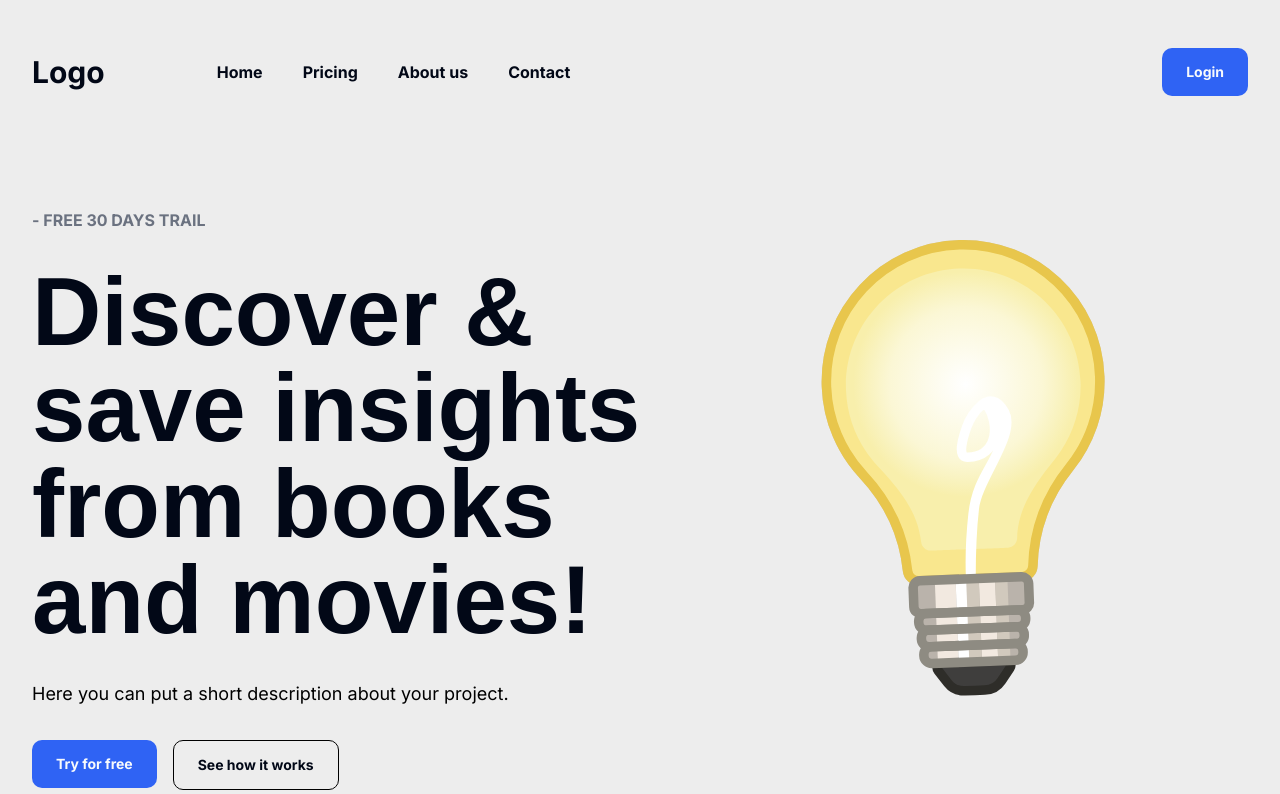
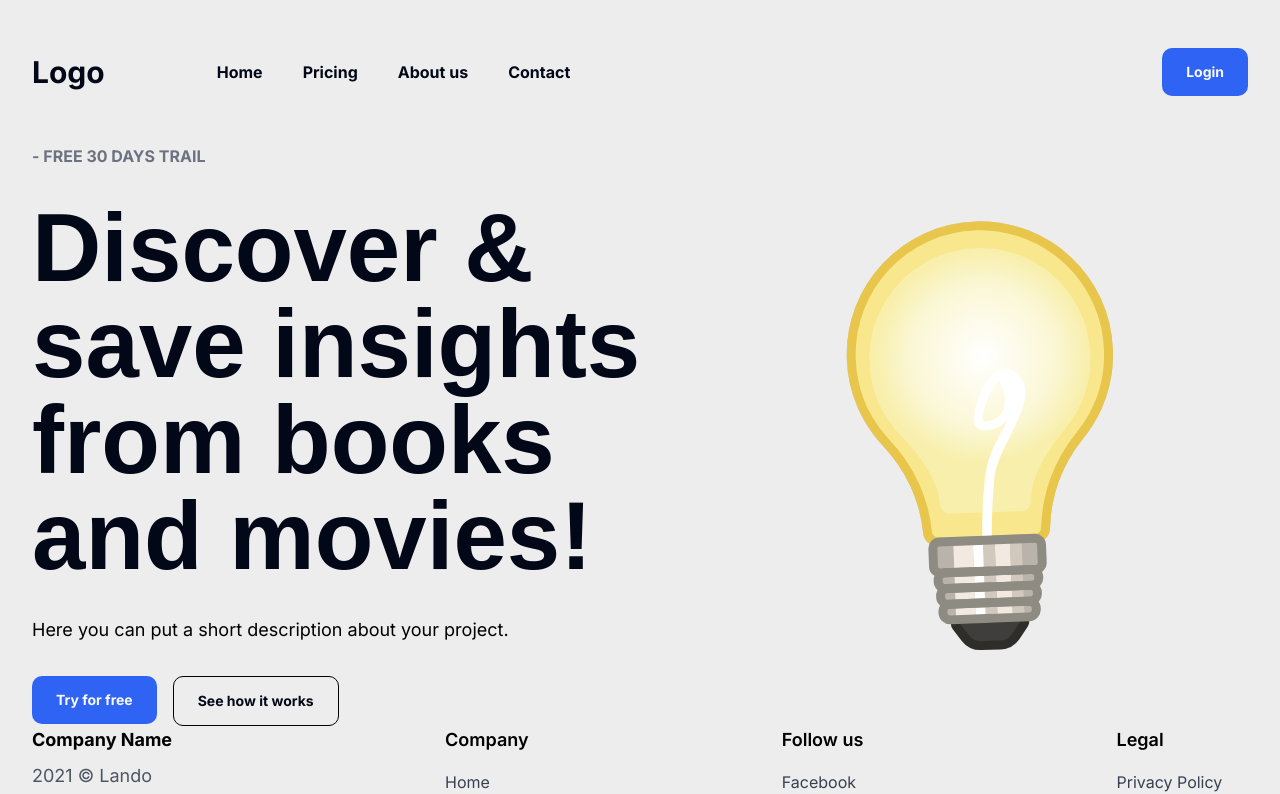
Before and after one commit to ErikOnd/dailyInsight, a Next.js app: page /home in a window 1280 px wide. Shown: the top 794 px of the page. Built offline with nearby package versions, Linux system fonts and the light colour scheme; no server answers.

Commit message:
fixed styling issues

```diff
--- a/src/app/(routes)/home/page.tsx
+++ b/src/app/(routes)/home/page.tsx
@@ -6,6 +6,7 @@ import Lottie from "react-lottie";
 import heroAnimation from "@/assets/hero_animation.json";
 import Text from "@/components/ui/text";
 import { Button } from "@/components/ui/button";
+import MainLayout from "@/app/layoiuts/MainLayout";
 
 const Home = () => {
     const defaultOptions = {
@@ -17,8 +18,9 @@ const Home = () => {
         },
     };
     return (
-        <Container>
-            <div className="mt-16 flex max-w-2xl flex-col gap-8">
+        <MainLayout>
+            <div className="flex justify-between">
+                <div className="flex max-w-2xl flex-col gap-8">
                     <Text
                         className="font-bold uppercase"
                         variant="secondary"
@@ -32,12 +34,11 @@ const Home = () => {
                         <Button variant="outline">See how it works</Button>
                     </div>
                 </div>
-            <div className="mx-auto flex hidden w-full animate-random-shift items-center justify-center md:flex">
-                <div className="w-full">
+                <div className="h-full w-full max-w-fit self-center">
                     <Lottie options={defaultOptions} />
                 </div>
             </div>
-        </Container>
+        </MainLayout>
     );
 };
 
--- /dev/null
+++ b/src/app/layoiuts/MainLayout.tsx
@@ -0,0 +1,20 @@
+import React, { ReactNode } from "react";
+import Footer from "@/components/Footer";
+import Navbar from "@/components/Navbar";
+import Container from "@/components/ui/container";
+
+type LayoutProps = {
+    children: ReactNode;
+};
+
+const MainLayout = ({ children }: LayoutProps) => {
+    return (
+        <Container>
+            <Navbar />
+            <main>{children}</main>
+            <Footer />
+        </Container>
+    );
+};
+
+export default MainLayout;
--- a/src/app/layout.tsx
+++ b/src/app/layout.tsx
@@ -21,14 +21,9 @@ export default function RootLayout({ children }: { children: React.ReactNode })
             </head>
             <UserProvider>
                 <body className={cn("min-h-screen bg-background font-sans antialiased", fontSans.variable)}>
-                    <Navbar />
                     {children}
-                    <hr className="mx-8 mt-48 border-gray-300" />
-                    <Footer />
                 </body>
             </UserProvider>
         </html>
     );
 }
-
-//todo: create a grid layout for the homepage and remove the styling from here
--- a/src/components/Footer.tsx
+++ b/src/components/Footer.tsx
@@ -4,7 +4,6 @@ import Link from "next/link";
 
 const Footer = () => {
     return (
-        <div className="mx-auto flex max-w-7xl items-center justify-center px-4 py-12 align-middle sm:px-6 lg:px-8">
         <div className="flex w-full flex-wrap justify-between">
             <div>
                 <Text className="text-xl font-bold">Company Name</Text>
@@ -97,7 +96,6 @@ const Footer = () => {
                 </ul>
             </div>
         </div>
-        </div>
     );
 };
 
--- a/src/components/Navbar.tsx
+++ b/src/components/Navbar.tsx
@@ -7,7 +7,7 @@ import { useUser } from "@auth0/nextjs-auth0/client";
 const Navbar = () => {
     const { user } = useUser();
     return (
-        <div className="mx-auto flex max-w-7xl items-center justify-center px-4 py-12 align-middle sm:px-6 lg:px-8">
+        <div className="flex items-center justify-center py-12 align-middle">
             <div className="mr-28 text-3xl font-bold">Logo</div>
             <div className="flex gap-10 font-bold">
                 <Link href="/home">Home</Link>
--- a/src/components/ui/container.tsx
+++ b/src/components/ui/container.tsx
@@ -6,7 +6,11 @@ type ContainerProps = {
 
 const Container = (props: ContainerProps) => {
     const { children } = props;
-    return <div className="mx-auto flex max-w-7xl px-4 sm:px-6 lg:px-8">{children}</div>;
+    return (
+        <div className="mx-auto grid h-screen w-screen max-w-screen-xl grid-rows-[auto_1fr_auto] px-4 sm:px-6 lg:px-8">
+            {children}
+        </div>
+    );
 };
 
 export default Container;
--- a/src/components/ui/headline.tsx
+++ b/src/components/ui/headline.tsx
@@ -7,7 +7,7 @@ type HeadlineProps = {
 };
 
 const fontSizeMap = {
-    h1: "text-5xl md:text-6xl lg:text-8xl",
+    h1: "text-5xl md:text-6xl lg:text-7xl xl:text-8xl",
     h2: "text-4xl md:text-5xl lg:text-6xl",
     h3: "text-3xl md:text-4xl lg:text-5xl",
     h4: "text-2xl md:text-3xl lg:text-4xl",
```
Lines whose indentation alone changed are shown as unchanged.
